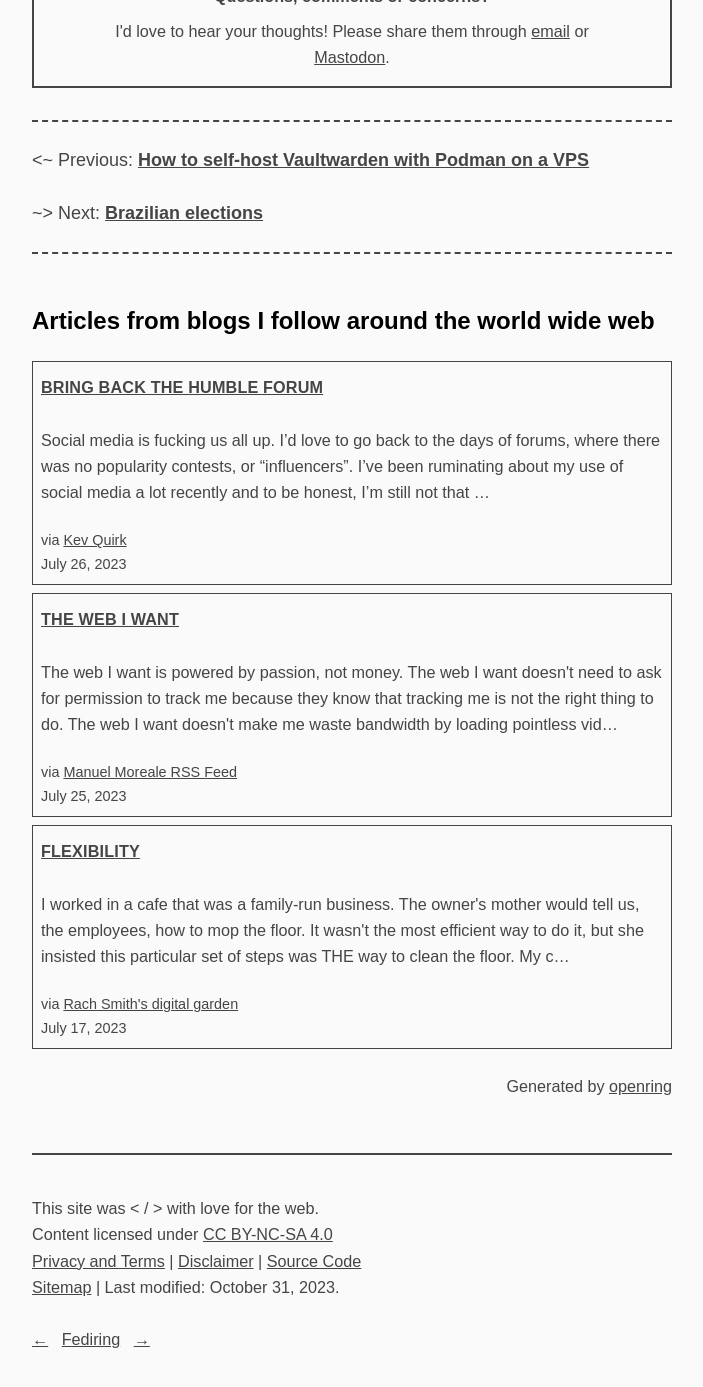
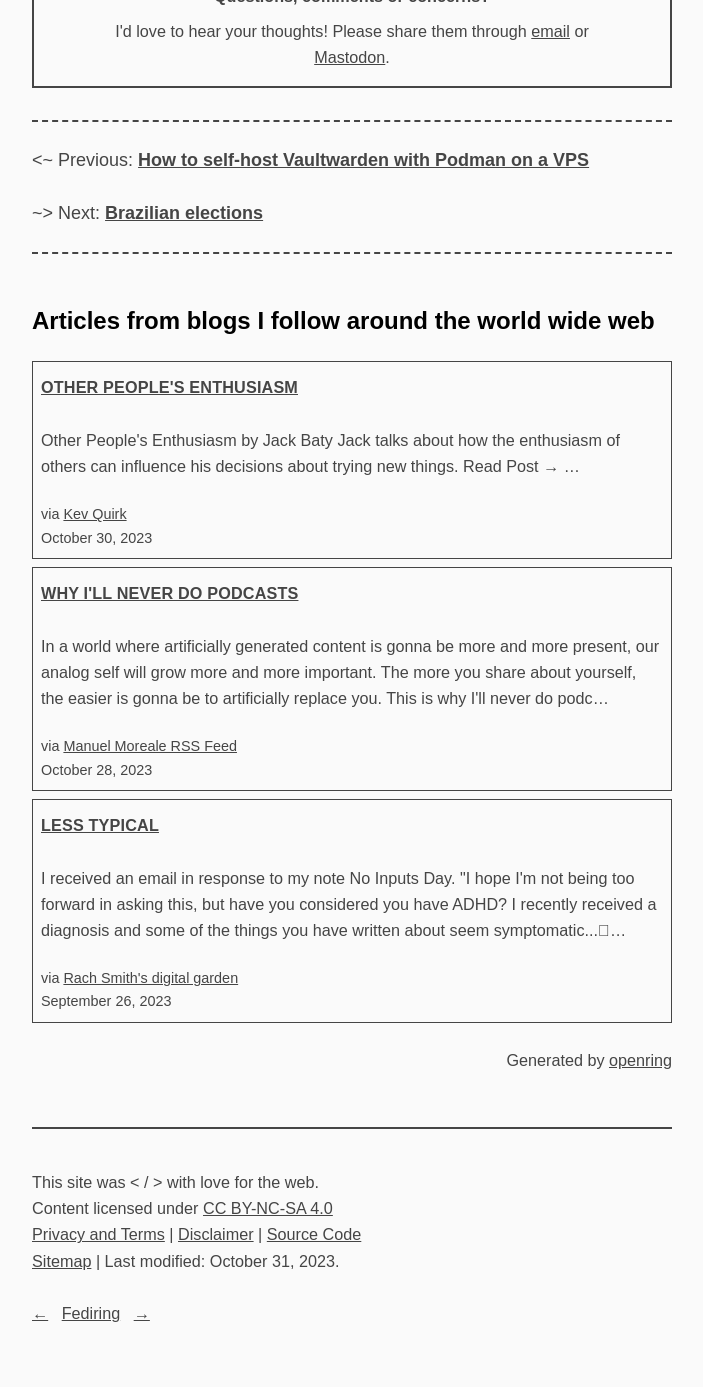
Before and after one commit to a-franca/abf.li, a Jekyll site: the page built from _posts/2022/2022-09-28-hurricane-ian.md, in a window 1280 px wide and 1400 px high, scrolled down 777 px. Shown: the top 1387 px of the window, without its empty margins (288-991 px from the left). Built offline with Jekyll 4.4.1, drawn with Linux system fonts in a browser that asks for light colours.

Commit message:
fetch new content

```diff
--- a/_includes/openring-out.html
+++ b/_includes/openring-out.html
@@ -5,44 +5,46 @@
 
     <div class="article">
       <h4 class="title">
-        <a href="https://kevquirk.com/bring-back-the-humble-forum" rel="noopener noreferrer nofollow" target="_blank">
-                 Bring Back the Humble Forum
-            </a>
+        <a href="https://kevquirk.com/other-peoples-enthusiasm" rel="noopener noreferrer nofollow" target="_blank">Other People&#39;s Enthusiasm</a>
       </h4>
       <p class="summary">
 
 
-Social media is fucking us all up. I’d love to go back to the days of forums, where there was no popularity contests, or “influencers”.
 
-I’ve been ruminating about my use of social media a lot recently and to be honest, I’m still not that …</p>
+              Other People&#39;s Enthusiasm
+              by Jack Baty
+              Jack talks about how the enthusiasm of others can influence his decisions about trying new things.
+              Read Post →
+
+       …</p>
       <small class="source">
-        via <a href="https://kevquirk.com" rel="noopener noreferrer nofollow" target="_blank">
-             Kev Quirk
-        </a>
+        via <a href="https://kevquirk.com" rel="noopener noreferrer nofollow" target="_blank">Kev Quirk</a>
       </small>
-      <small class="date">July 26, 2023</small>
+      <small class="date">October 30, 2023</small>
     </div>
 
     <div class="article">
       <h4 class="title">
-        <a href="https://manuelmoreale.com/@/page/QzPJyjDbE5T0LdtH" rel="noopener noreferrer nofollow" target="_blank">The web I want</a>
+        <a href="https://manuelmoreale.com/@/page/Z8Xp7vOXFudNCsp9" rel="noopener noreferrer nofollow" target="_blank">Why I&#39;ll never do podcasts</a>
       </h4>
-      <p class="summary">The web I want is powered by passion, not money. The web I want doesn&#39;t need to ask for permission to track me because they know that tracking me is not the right thing to do. The web I want doesn&#39;t make me waste bandwidth by loading pointless vid…</p>
+      <p class="summary">In a world where artificially generated content is gonna be more and more present, our analog self will grow more and more important. The more you share about yourself, the easier is gonna be to artificially replace you. This is why I&#39;ll never do podc…</p>
       <small class="source">
         via <a href="https://manuelmoreale.com" rel="noopener noreferrer nofollow" target="_blank">Manuel Moreale RSS Feed</a>
       </small>
-      <small class="date">July 25, 2023</small>
+      <small class="date">October 28, 2023</small>
     </div>
 
     <div class="article">
       <h4 class="title">
-        <a href="https://rachsmith.com/flexibility/" rel="noopener noreferrer nofollow" target="_blank">Flexibility</a>
+        <a href="https://rachsmith.com/less-typical/" rel="noopener noreferrer nofollow" target="_blank">Less typical</a>
       </h4>
-      <p class="summary">I worked in a cafe that was a family-run business. The owner&#39;s mother would tell us, the employees, how to mop the floor. It wasn&#39;t the most efficient way to do it, but she insisted this particular set of steps was THE way to clean the floor. My c…</p>
+      <p class="summary">I received an email in response to my note No Inputs Day.
+
+&#34;I hope I&#39;m not being too forward in asking this, but have you considered you have ADHD? I recently received a diagnosis and some of the things you have written about  seem symptomatic...&#3…</p>
       <small class="source">
         via <a href="https://rachsmith.com/" rel="noopener noreferrer nofollow" target="_blank">Rach Smith&#39;s digital garden</a>
       </small>
-      <small class="date">July 17, 2023</small>
+      <small class="date">September 26, 2023</small>
     </div>
 
   </section>
```
